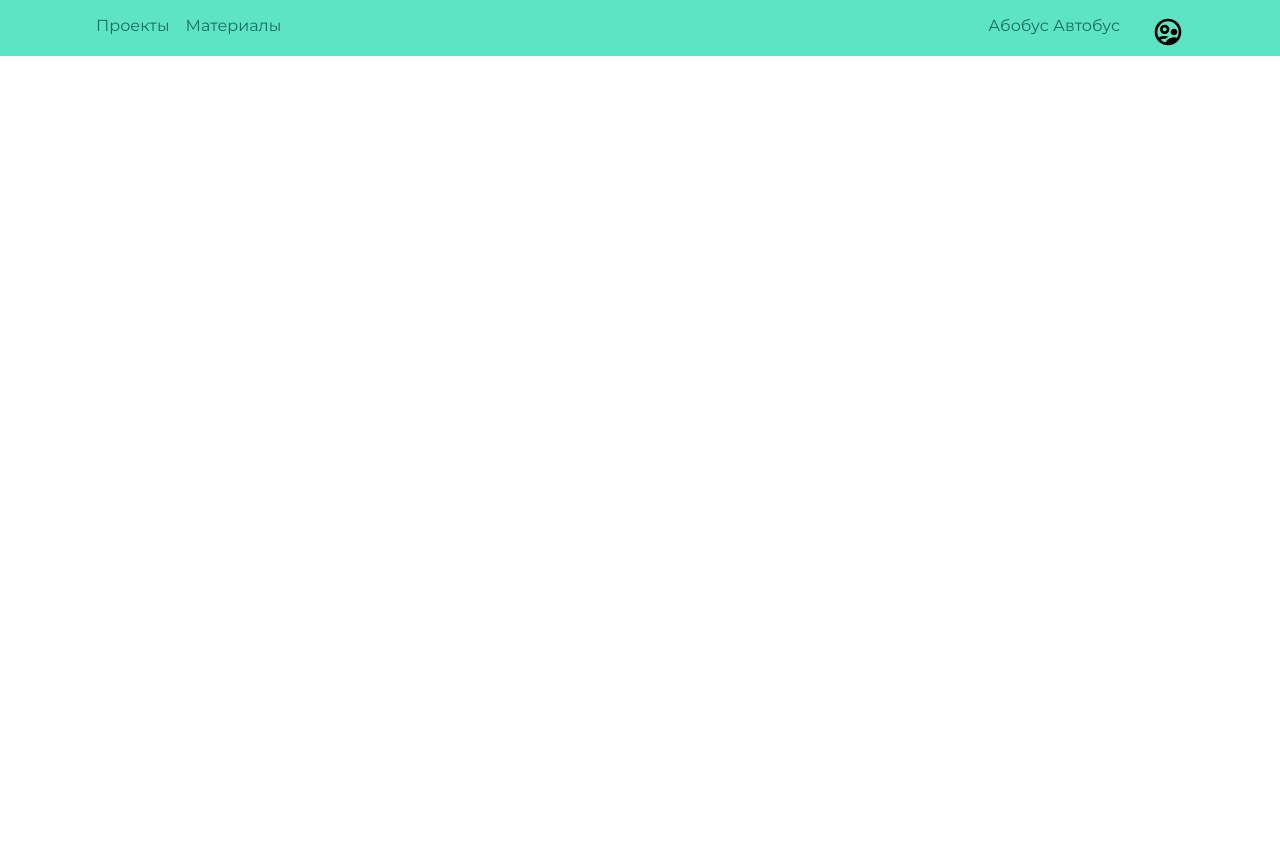
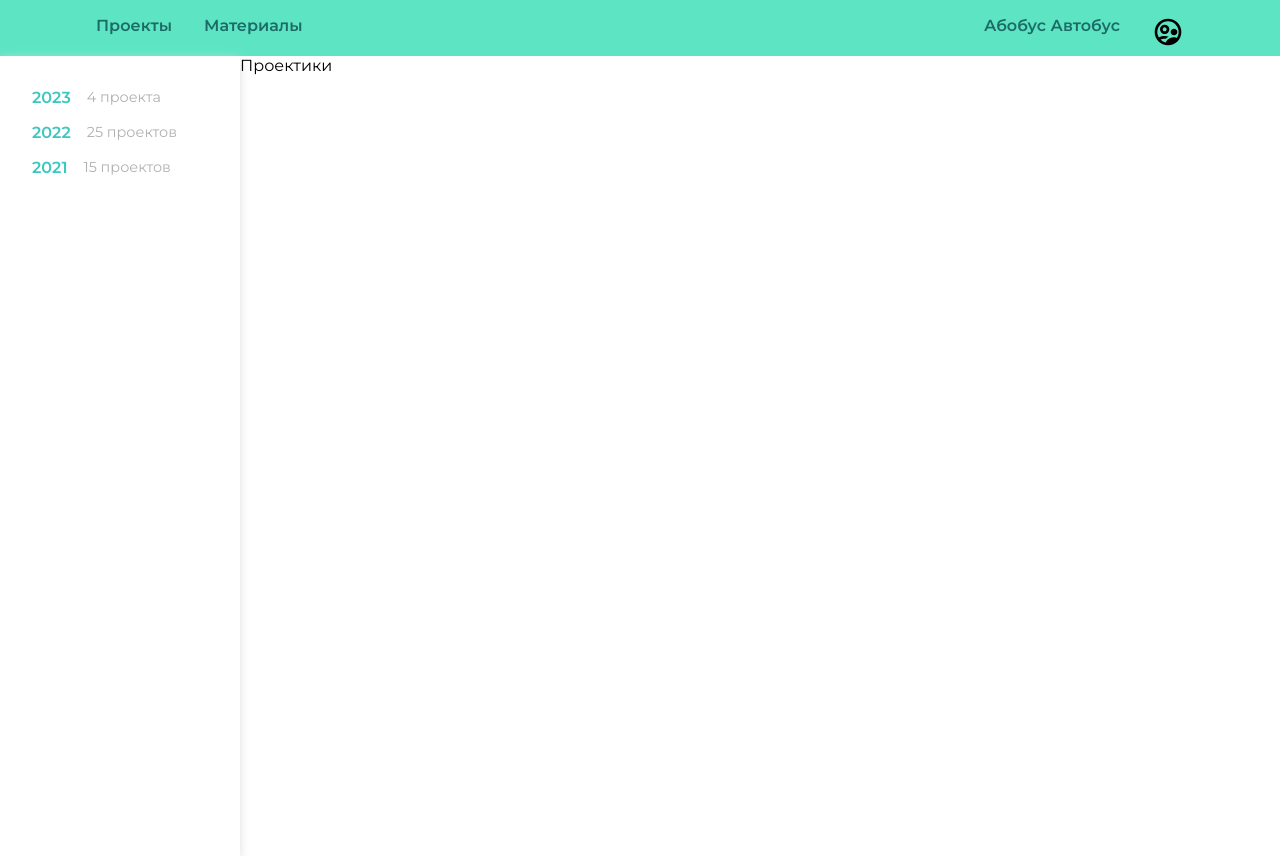
Before and after one commit to MariaSadovn1kova/project_and_resource_management, a Vue app: page /projects in a window 1280 px wide. Before the commit the page ends 800 px from the top, so only its background shows below. Built offline with nearby package versions, Linux system fonts and the light colour scheme.

Commit message:
Второй навбар

```diff
--- a/src/App.vue
+++ b/src/App.vue
@@ -1,6 +1,7 @@
 <template>
   <div>
     <Navbar/>
+    <router-view/>
   </div>
 </template>
 
--- a/src/components/Navbar.vue
+++ b/src/components/Navbar.vue
@@ -2,7 +2,7 @@
     <div class="nav__container">
         <nav>
             <router-link class = "nav__link" to="/projects">Проекты</router-link>
-            <router-link class = "nav__link" to="/about">Материалы</router-link>
+            <router-link class = "nav__link" to="/materials">Материалы</router-link>
         </nav>
         <div class="user__name">
             Абобус Автобус
@@ -26,13 +26,15 @@
             color: #1C6B66;
             font-weight: 400;
             text-decoration: none;
-            padding-right: 1rem;
+            padding-right: 2rem;
+            font-weight: 600;
         }
 
         .user__name{
             margin-left: auto;
             color: #1C6B66;
             padding-right: 2rem;
+            font-weight: 600;
         }
 
         .user_picture{
--- a/src/components/ProjectsNavbar.vue
+++ b/src/components/ProjectsNavbar.vue
@@ -0,0 +1,64 @@
+<template>
+    <div class="navbar_container">
+        <div class="navbar__item">
+            <div class="item__year">
+                2023
+            </div>
+            <div class="item__projects">
+                4 проекта
+            </div>
+        </div>
+        <div class="navbar__item">
+            <div class="item__year">
+                2022
+            </div>
+            <div class="item__projects">
+                25 проектов
+            </div>
+        </div>
+        <div class="navbar__item">
+            <div class="item__year">
+                2021
+            </div>
+            <div class="item__projects">
+                15 проектов
+            </div>
+        </div>
+    </div>
+</template>
+
+<style lang="scss">
+    .navbar_container{
+        width: 15rem;
+        box-shadow: 0px 4px 10px rgb(223, 223, 223);
+        height: 100vh;
+        padding: 2rem;
+
+        .navbar__item{
+            display: flex;
+            margin-bottom: 1rem;
+
+            .item__year{
+                margin-right: 1rem;
+                font-weight: 600;
+                color: #3DC7BE;
+            }
+
+            .item__projects{
+                color: #B1B1B1;
+                font-size: 0.9rem;
+            }
+
+            .item__projects:hover{
+                color: #3DC7BE;
+                cursor: pointer;
+            }
+        }
+    }
+</style>
+
+<script>
+    export default {
+        name: "ProjectsNavbar"
+    }
+</script>
--- a/src/router/index.js
+++ b/src/router/index.js
@@ -1,7 +1,4 @@
 import { createRouter, createWebHistory } from 'vue-router'
-import Navbar from '../components/Navbar.vue'
-import Projects from '../views/Projects.vue'
-import ProjectsNavbar from '../components/Navbar.vue'
 
 const routes = [
   {
@@ -10,8 +7,13 @@ const routes = [
   },
   {
     path: '/projects',
-    name: 'projects',
-    component: Projects
+    name: 'Projects',
+    component: () => import('../views/Projects.vue')
+  },
+  {
+    path: '/materials',
+    name: 'Materials',
+    component: () => import('../views/Materials.vue')
   }
 ]
 
--- /dev/null
+++ b/src/views/Materials.vue
@@ -0,0 +1,11 @@
+<template>
+    <div>
+        Материальчики
+    </div>
+</template>
+
+<script>
+    export default {
+        name: "Materials"
+    }
+</script>
--- a/src/views/Projects.vue
+++ b/src/views/Projects.vue
@@ -1,9 +1,24 @@
 <template>
-    абоба
+    <div class="projects__container">
+        <ProjectsNavbar/>
+        <div>
+            Проектики
+        </div>
+    </div>
 </template>
 
+<style>
+    .projects__container{
+        display: flex;
+    }
+</style>
+
 <script>
+    import ProjectsNavbar from '../components/ProjectsNavbar.vue'
     export default {
-
+        name: "Projects",
+        components:{
+        ProjectsNavbar,
+        }
     }
 </script>
```
